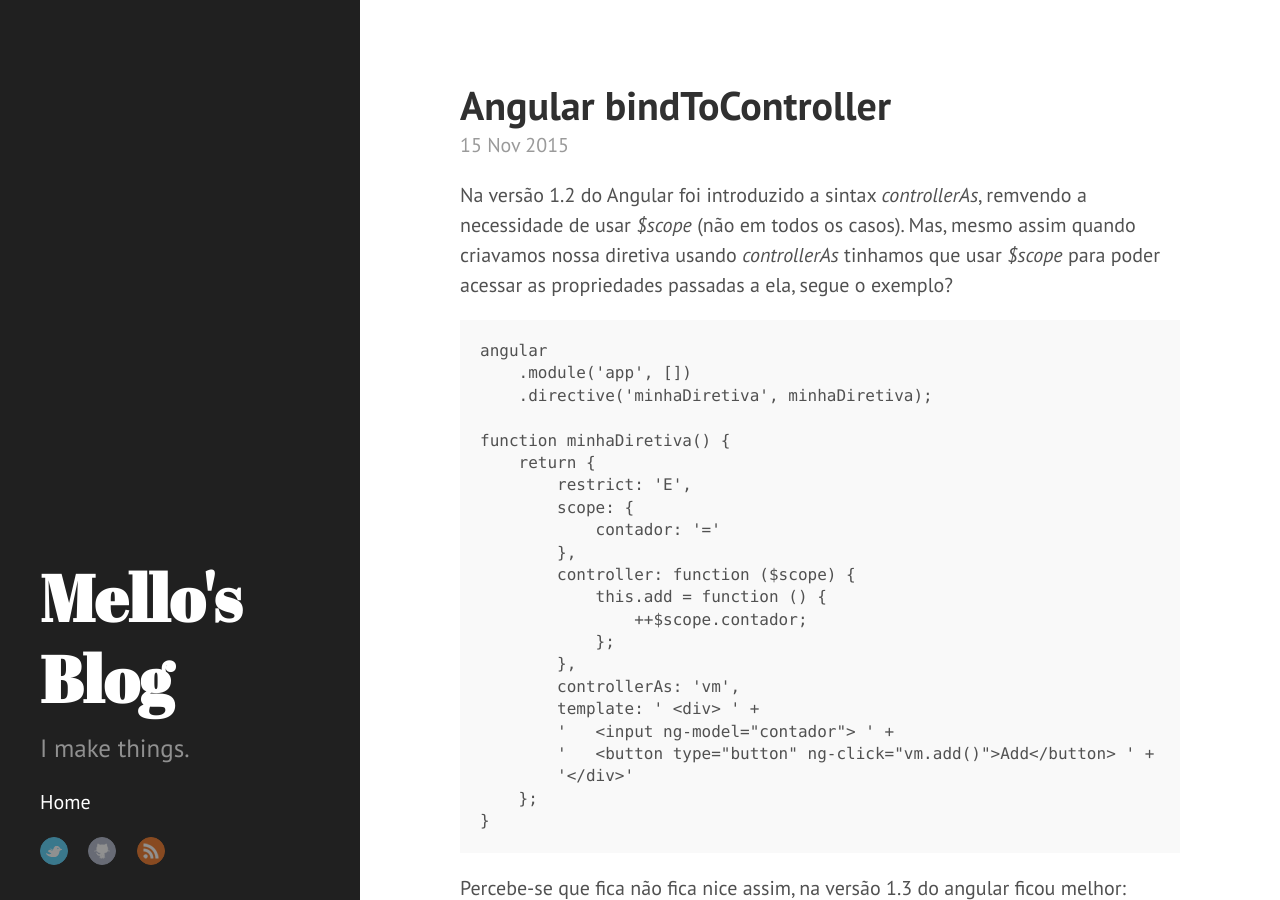
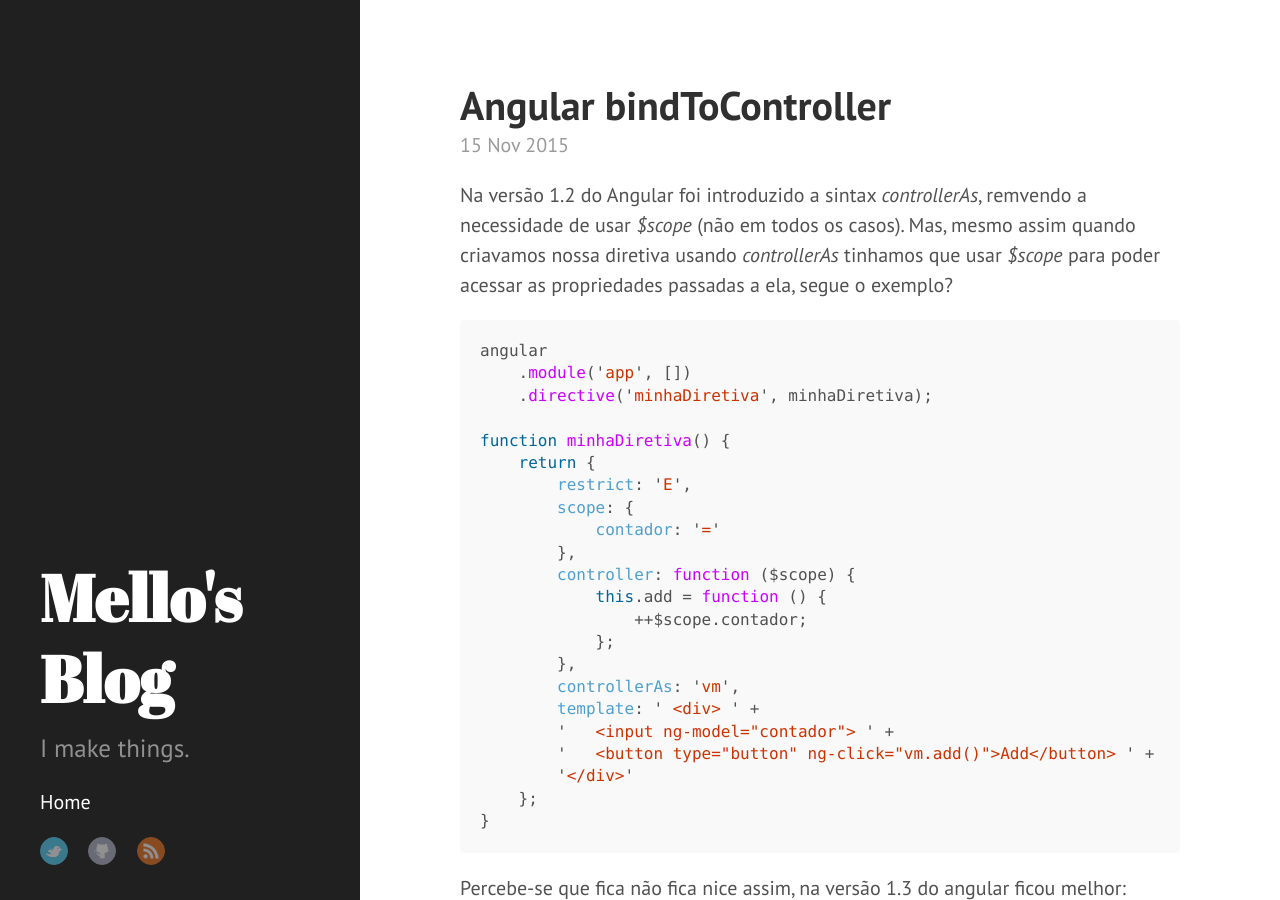
Before and after one commit to joaomello-zz/joaomello.github.io, a Jekyll site: the page built from _posts/2015-11-15-angular-bindtocontroller.markdown, in a window 1280 px wide and 900 px high. Built offline with Jekyll 4.4.1, drawn with Linux system fonts in a browser that asks for light colours.

Commit message:
Post update: Angular bindToController

````diff
--- a/_posts/2015-11-15-angular-bindtocontroller.markdown
+++ b/_posts/2015-11-15-angular-bindtocontroller.markdown
@@ -7,7 +7,7 @@ categories: [webdev]
 ---
 Na versão 1.2 do Angular foi introduzido a sintax *controllerAs*, remvendo a necessidade de usar *$scope* (não em todos os casos). Mas, mesmo assim quando criavamos nossa diretiva usando *controllerAs* tinhamos que usar *$scope* para poder acessar as propriedades passadas a ela, segue o exemplo?
 
-```JavaScript
+~~~ js
 angular
     .module('app', [])
     .directive('minhaDiretiva', minhaDiretiva);
@@ -30,7 +30,7 @@ function minhaDiretiva() {
         '</div>'
     };
 }
-```
+~~~
 
 Percebe-se que fica não fica nice assim, na versão 1.3 do angular ficou melhor:
 ```js
````
